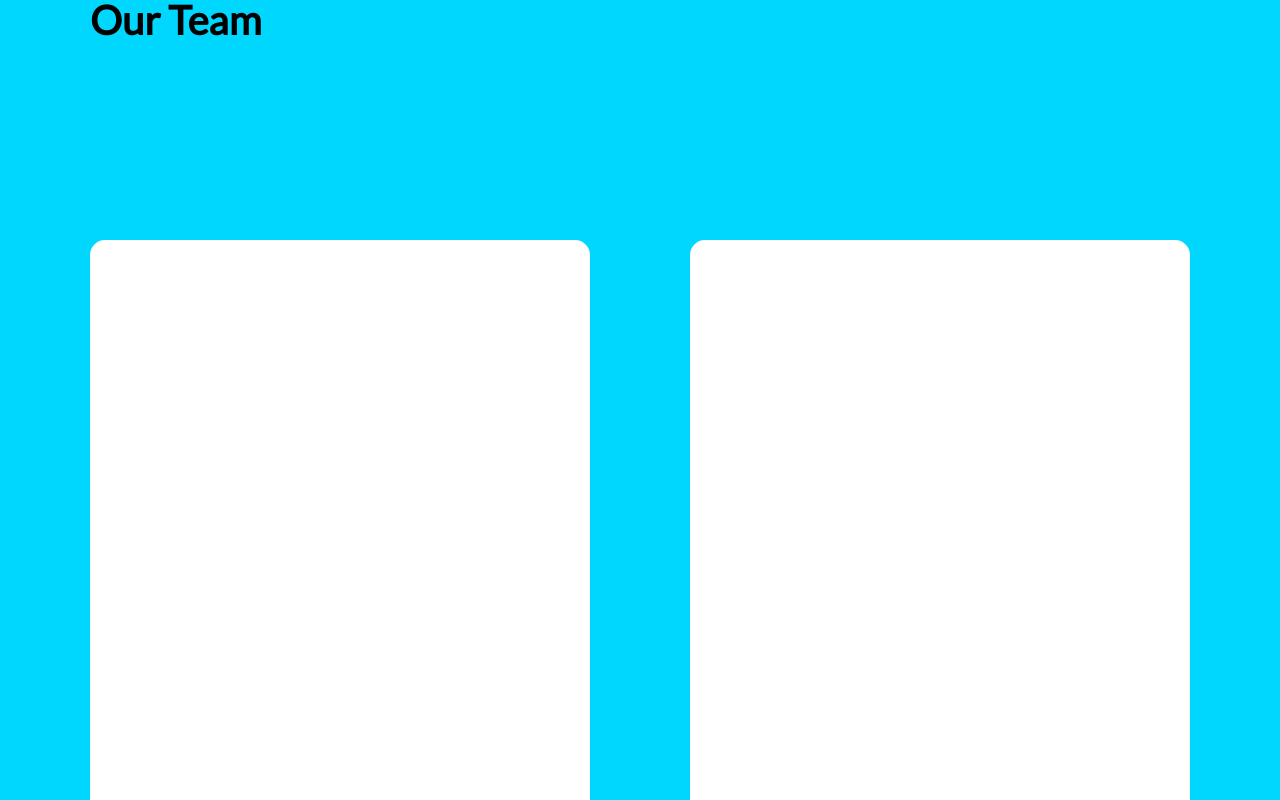
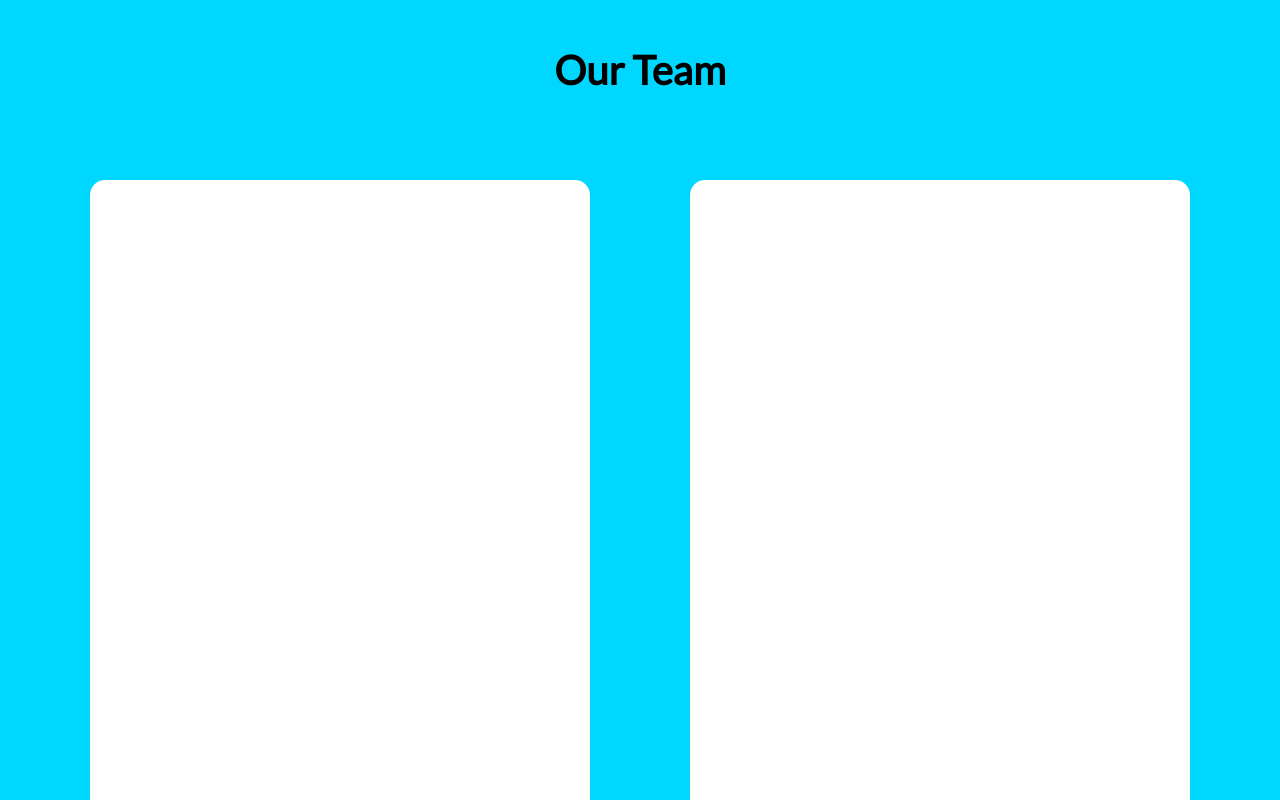
Before and after one commit to adamgoarley/goarley_adam_mastroianni_lucas_team_page, a plain HTML site: page index.html in a window 1280 px wide. Shown: the top 800 px of the page. Drawn offline with Linux system fonts and the light colour scheme.

Commit message:
changed layout a bit

```diff
--- a/css/main.css
+++ b/css/main.css
@@ -42,7 +42,7 @@ p, li
 
 #adamBio, #lucasBio
 {
-  margin-top: 200px;
+  margin-top: 90px;
   width: 500px;
   height: 700px;
   display: flex;
@@ -94,3 +94,9 @@ p, li
   font-family: 'Cormorant Garamond', serif;
   color: #00D7FF;
 }
+
+#heading
+{
+  text-align: center;
+  margin-top: 50px;
+}
```
